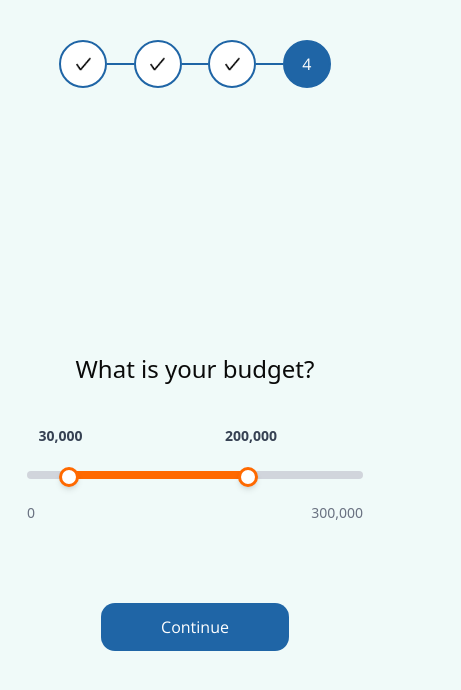
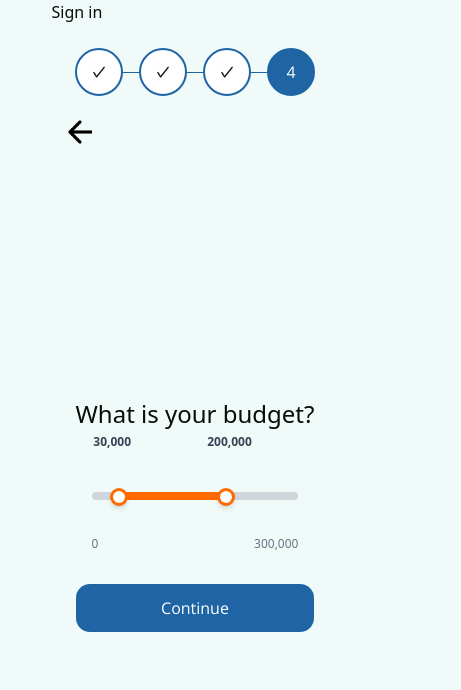
Before and after one commit to reynardaj/WeLearn, a Next.js app: page /tutee-form/tutee-form4 in a window 390 px wide. Shown: the top 690 px of the page, 461 px wide, since content can reach past the window. Built offline with nearby package versions, Linux system fonts and the light colour scheme; no server answers.

Commit message:
Responsive for page 4

```diff
--- a/src/app/tutee-form/tutee-form4/page.tsx
+++ b/src/app/tutee-form/tutee-form4/page.tsx
@@ -137,82 +137,94 @@ export default function TuteeForm4() {
 
   return (
     <div className="min-h-screen w-full flex">
-      <div className="hidden sm:flex bg-[#FFFFFF] p-4 items-center justify-center">
+      <div className="hidden sm:flex w-[30%] bg-[#FFFFFF] p-4 items-center justify-center">
         <Image
           src="/assets/TuteeFormPage4.png"
           alt="Tutee Form"
           width={500}
           height={0}
+          className="max-w-full h-auto"
         />
       </div>
-      <div className="w-full sm:w-[70%] bg-[#F0FAF9] flex flex-col">
-        <div className="flex flex-col flex-grow overflow-y-auto">
-          <div className="flex justify-center items-center py-4">
-            <Link href="/tutee-form" className="w-12 h-12 rounded-full bg-white border-2 border-[#1F65A6] flex justify-center items-center">
+      <div className="w-full sm:w-[70%] bg-[#F0FAF9] min-h-screen">
+        <div className="min-h-screen w-full flex flex-col">
+          <div className="flex-shrink-0 py-6 sm:py-8 flex justify-center items-center px-4">
+            <div className="flex items-center max-w-full overflow-x-auto">
+              <Link href="/tutee-form" className="w-12 h-12 rounded-full bg-white border-2 border-[#1F65A6] flex justify-center items-center flex-shrink-0">
                 <Image
                   src="/assets/CheckList.png"
                   alt="done"
-                width={15}
+                  width={12}
                   height={0}
+                  className="sm:w-[15px]"
                 />
               </Link>
 
-            <div className="w-[5%] border-1 border-[#1F65A6]"></div>
+              <div className="w-4 sm:w-8 border-t border-[#1F65A6] flex-shrink-0"></div>
 
-            <Link href="/tutee-form/tutee-form2" className="w-12 h-12 rounded-full bg-white border-2 border-[#1F65A6] flex justify-center items-center">
+              <Link href="/tutee-form/tutee-form2" className="w-12 h-12 rounded-full bg-white border-2 border-[#1F65A6] flex justify-center items-center flex-shrink-0">
                 <Image
                   src="/assets/CheckList.png"
                   alt="done"
-                width={15}
+                  width={12}
                   height={0}
+                  className="sm:w-[15px]"
                 />
               </Link>
 
-            <div className="w-[5%] border-1 border-[#1F65A6]"></div>
-            <Link href="/tutee-form/tutee-form3" className="w-12 h-12 rounded-full bg-white border-2 border-[#1F65A6] flex justify-center items-center">
+              <div className="w-4 sm:w-8 border-t border-[#1F65A6] flex-shrink-0"></div>
+              <Link href="/tutee-form/tutee-form3" className="w-12 h-12 rounded-full bg-white border-2 border-[#1F65A6] flex justify-center items-center flex-shrink-0">
                 <Image
                   src="/assets/CheckList.png"
                   alt="done"
-                width={15}
+                  width={12}
                   height={0}
+                  className="sm:w-[15px]"
                 />
               </Link>
 
-            <div className="w-[5%] border-1 border-[#1F65A6]"></div>
-            <Link href="/tutee-form/tutee-form4" className="w-12 h-12 rounded-full bg-[#1F65A6] border-2 border-[#1F65A6] flex justify-center items-center">
-              <TextMd className="text-white">4</TextMd>
+              <div className="w-4 sm:w-8 border-t border-[#1F65A6] flex-shrink-0"></div>
+              <Link href="/tutee-form/tutee-form4" className="w-12 h-12 rounded-full bg-[#1F65A6] border-2 border-[#1F65A6] flex justify-center items-center flex-shrink-0">
+                <TextMd className="text-white text-sm sm:text-base">4</TextMd>
               </Link>
+            </div>
+          </div>
 
-          </div>
-          <div className="flex items-center pl-5 md:pl-15 py-2">
+          {/* Back Arrow */}
+          <div className="flex-shrink-0 pb-4 flex items-center pl-4 sm:pl-8">
             <Link href={"/tutee-form/tutee-form3"}>
               <Image
                 src="/assets/Arrow.png"
                 alt="Tutee Form"
-                width={30}
+                width={24}
                 height={0}
+                className="sm:w-[30px]"
               />
             </Link>
           </div>
-          <div className="flex-grow flex flex-col justify-center items-center space-y-8 p-4">
-            <h1 className="font-normal text-center text-[1.5rem] sm:text-[2rem] md:text-[2rem] lg:text-[2.5rem] xl:text-[3rem]">What is your budget?</h1>
 
-            <div className="w-[80%] max-w-[600px] relative flex justify-center items-center">
-              <div className="w-[500px] p-8">
+          {/* Main Content */}
+          <div className="flex-1 flex flex-col justify-center items-center px-6 md:px-12 py-8 space-y-8 sm:space-y-10">
+            <h1 className="font-normal text-center text-[1.5rem] sm:text-[2rem] md:text-[2rem] lg:text-[2.5rem] xl:text-[3rem]">
+              What is your budget?
+            </h1>
+
+            <div className="w-full max-w-[500px] sm:max-w-[600px] md:max-w-[700px] flex justify-center items-center">
+              <div className="w-full px-4 sm:px-8">
                 <div className="relative w-full pb-6">
                   {/* Extreme Value Labels */}
-                  <div className="absolute left-0 bottom-0 text-sm text-gray-500">0</div>
-                  <div className="absolute right-0 bottom-0 text-sm text-gray-500">300,000</div>
+                  <div className="absolute left-0 bottom-0 text-xs sm:text-sm text-gray-500">0</div>
+                  <div className="absolute right-0 bottom-0 text-xs sm:text-sm text-gray-500">300,000</div>
 
                   {/* Slider Container */}
-                  <div className="relative w-full h-12">
+                  <div className="relative w-full h-16">
                     {/* Min Value Label */}
                     <div
-                      className="absolute text-sm font-semibold text-gray-700"
+                      className="absolute text-xs sm:text-sm font-semibold text-gray-700 whitespace-nowrap"
                       style={{
                         left: `${(minValue / maxLimit) * 100}%`,
                         transform: 'translateX(-50%)',
-                        top: '-25px'
+                        top: '-30px'
                       }}
                     >
                       {minValue.toLocaleString()}
@@ -220,11 +232,11 @@ export default function TuteeForm4() {
 
                     {/* Max Value Label */}
                     <div
-                      className="absolute text-sm font-semibold text-gray-700"
+                      className="absolute text-xs sm:text-sm font-semibold text-gray-700 whitespace-nowrap"
                       style={{
                         left: `${(maxValue / maxLimit) * 100}%`,
                         transform: 'translateX(-50%)',
-                        top: '-25px'
+                        top: '-30px'
                       }}
                     >
                       {maxValue.toLocaleString()}
@@ -250,8 +262,10 @@ export default function TuteeForm4() {
                       step={1000}
                       className="range-min absolute w-full top-1/2 -translate-y-2 z-10 appearance-none bg-transparent
                         [&::-webkit-slider-thumb]:appearance-none
-                        [&::-webkit-slider-thumb]:w-[20px]
-                        [&::-webkit-slider-thumb]:h-[20px]
+                        [&::-webkit-slider-thumb]:w-[18px]
+                        [&::-webkit-slider-thumb]:h-[18px]
+                        sm:[&::-webkit-slider-thumb]:w-[20px]
+                        sm:[&::-webkit-slider-thumb]:h-[20px]
                         [&::-webkit-slider-thumb]:bg-white
                         [&::-webkit-slider-thumb]:rounded-full
                         [&::-webkit-slider-thumb]:border-[3px]
@@ -259,8 +273,10 @@ export default function TuteeForm4() {
                         [&::-webkit-slider-thumb]:cursor-pointer
                         [&::-webkit-slider-thumb]:shadow-md
                         [&::-webkit-slider-runnable-track]:h-0
-                        [&::-moz-range-thumb]:w-[20px]
-                        [&::-moz-range-thumb]:h-[20px]
+                        [&::-moz-range-thumb]:w-[18px]
+                        [&::-moz-range-thumb]:h-[18px]
+                        sm:[&::-moz-range-thumb]:w-[20px]
+                        sm:[&::-moz-range-thumb]:h-[20px]
                         [&::-moz-range-thumb]:bg-white
                         [&::-moz-range-thumb]:rounded-full
                         [&::-moz-range-thumb]:border-[3px]
@@ -278,8 +294,10 @@ export default function TuteeForm4() {
                       step={1000}
                       className="range-max absolute w-full top-1/2 -translate-y-2 z-10 appearance-none bg-transparent
                         [&::-webkit-slider-thumb]:appearance-none
-                        [&::-webkit-slider-thumb]:w-[20px]
-                        [&::-webkit-slider-thumb]:h-[20px]
+                        [&::-webkit-slider-thumb]:w-[18px]
+                        [&::-webkit-slider-thumb]:h-[18px]
+                        sm:[&::-webkit-slider-thumb]:w-[20px]
+                        sm:[&::-webkit-slider-thumb]:h-[20px]
                         [&::-webkit-slider-thumb]:bg-white
                         [&::-webkit-slider-thumb]:rounded-full
                         [&::-webkit-slider-thumb]:border-[3px]
@@ -287,8 +305,10 @@ export default function TuteeForm4() {
                         [&::-webkit-slider-thumb]:cursor-pointer
                         [&::-webkit-slider-thumb]:shadow-md
                         [&::-webkit-slider-runnable-track]:h-0
-                        [&::-moz-range-thumb]:w-[20px]
-                        [&::-moz-range-thumb]:h-[20px]
+                        [&::-moz-range-thumb]:w-[18px]
+                        [&::-moz-range-thumb]:h-[18px]
+                        sm:[&::-moz-range-thumb]:w-[20px]
+                        sm:[&::-moz-range-thumb]:h-[20px]
                         [&::-moz-range-thumb]:bg-white
                         [&::-moz-range-thumb]:rounded-full
                         [&::-moz-range-thumb]:border-[3px]
@@ -302,10 +322,9 @@ export default function TuteeForm4() {
             </div>
 
             {/* Continue Button */}
-            <div className="w-full flex justify-center p-4">
             <div
               onClick={handleSubmit}
-                className="w-[40%] bg-[#1F65A6] rounded-xl p-3 flex justify-center items-center cursor-pointer"
+              className="w-full max-w-[300px] sm:w-[40%] bg-[#1F65A6] rounded-xl p-3 sm:p-4 flex justify-center items-center cursor-pointer transition-colors hover:bg-[#1a5690]"
             >
               <TextMd className="text-white">Continue</TextMd>
             </div>
@@ -313,6 +332,5 @@ export default function TuteeForm4() {
         </div>
       </div>
     </div>
-    </div>
   );
 }
```
Lines whose indentation alone changed are shown as unchanged.
